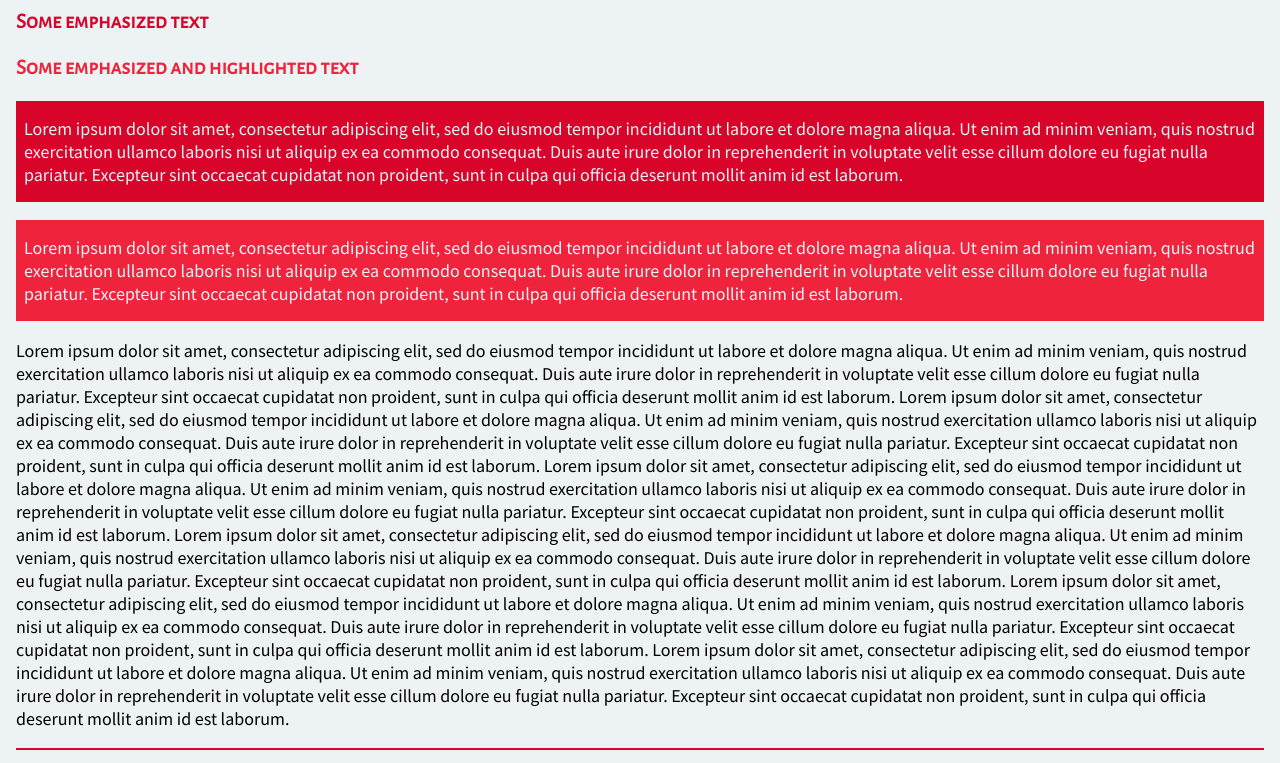
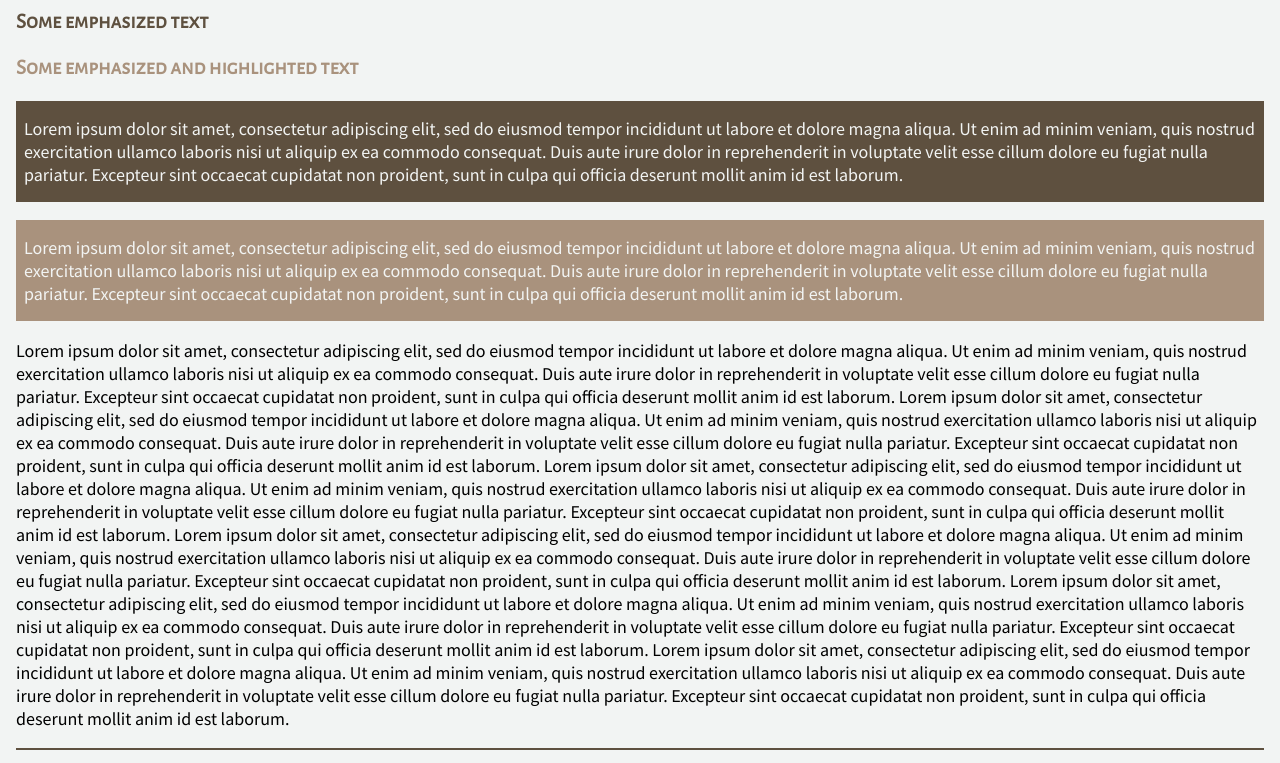
Before and after one commit to Kim-Quirk/cold-case, a plain HTML site: page src/index.html in a window 1280 px wide. Shown: the part 268-1031 px from the top of the page. Drawn offline with Linux system fonts and the light colour scheme.

Commit message:
browns and blacks

```diff
--- a/src/css/style.css
+++ b/src/css/style.css
@@ -3,11 +3,11 @@
     --font-headline: 'Cinzel', serif;
     --font-emphasis: 'Alegreya Sans SC', sans-serif;
     /* colors */
-    --primary-color: #2B2D42;
-    --secondary-color: #D90429;
-    --tertiary-color: #EF233C;
-    --light-grey: #8D99AE;
-    --white: #EDF2F4;
+    --primary-color: #0A0908;
+    --secondary-color: #5E503F;
+    --tertiary-color: #A9927D;
+    --light-grey: #22333B;
+    --white: #F2F4F3;
 
     /* sizes */
     --font-base: 18px;
```
